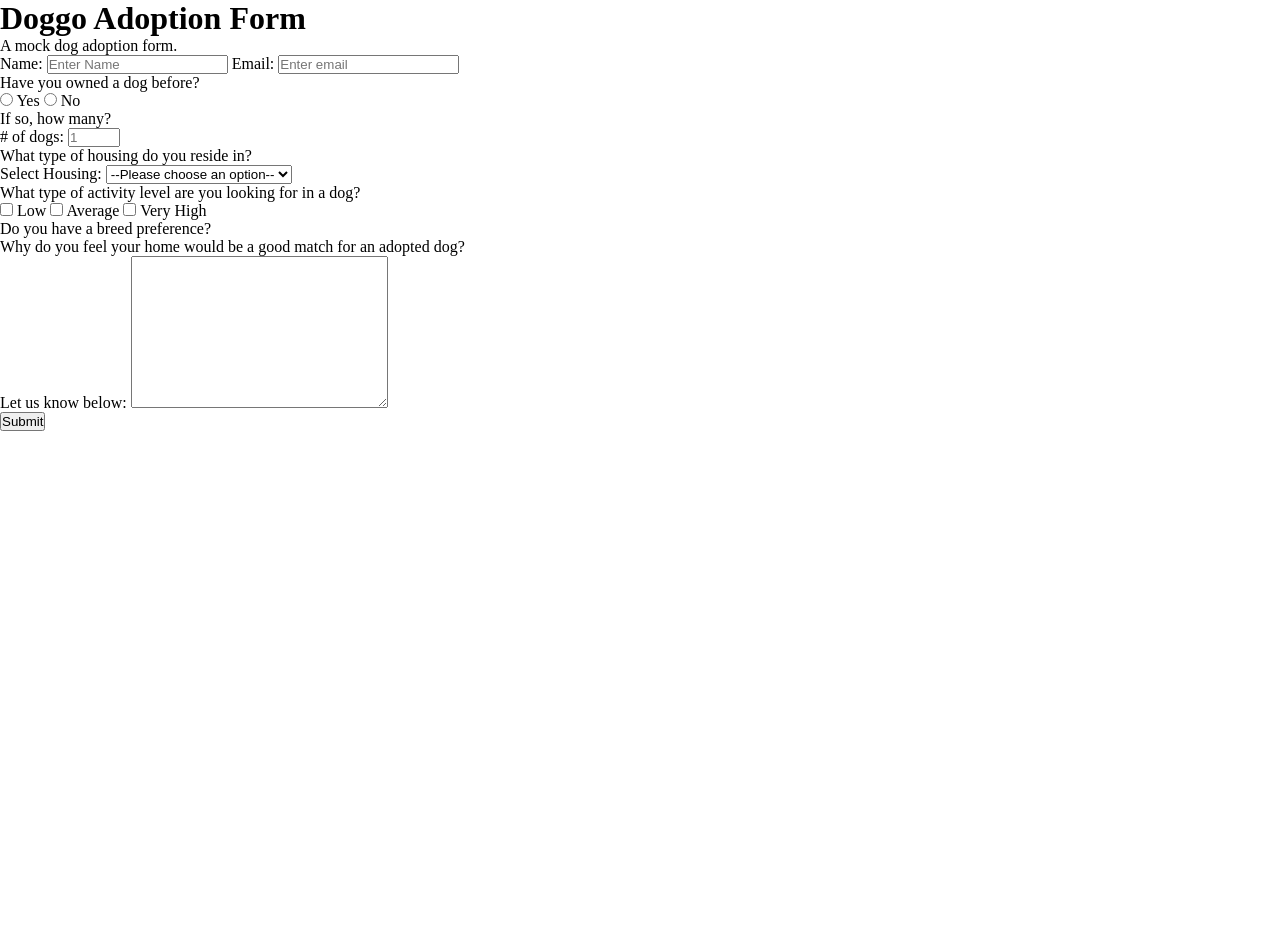
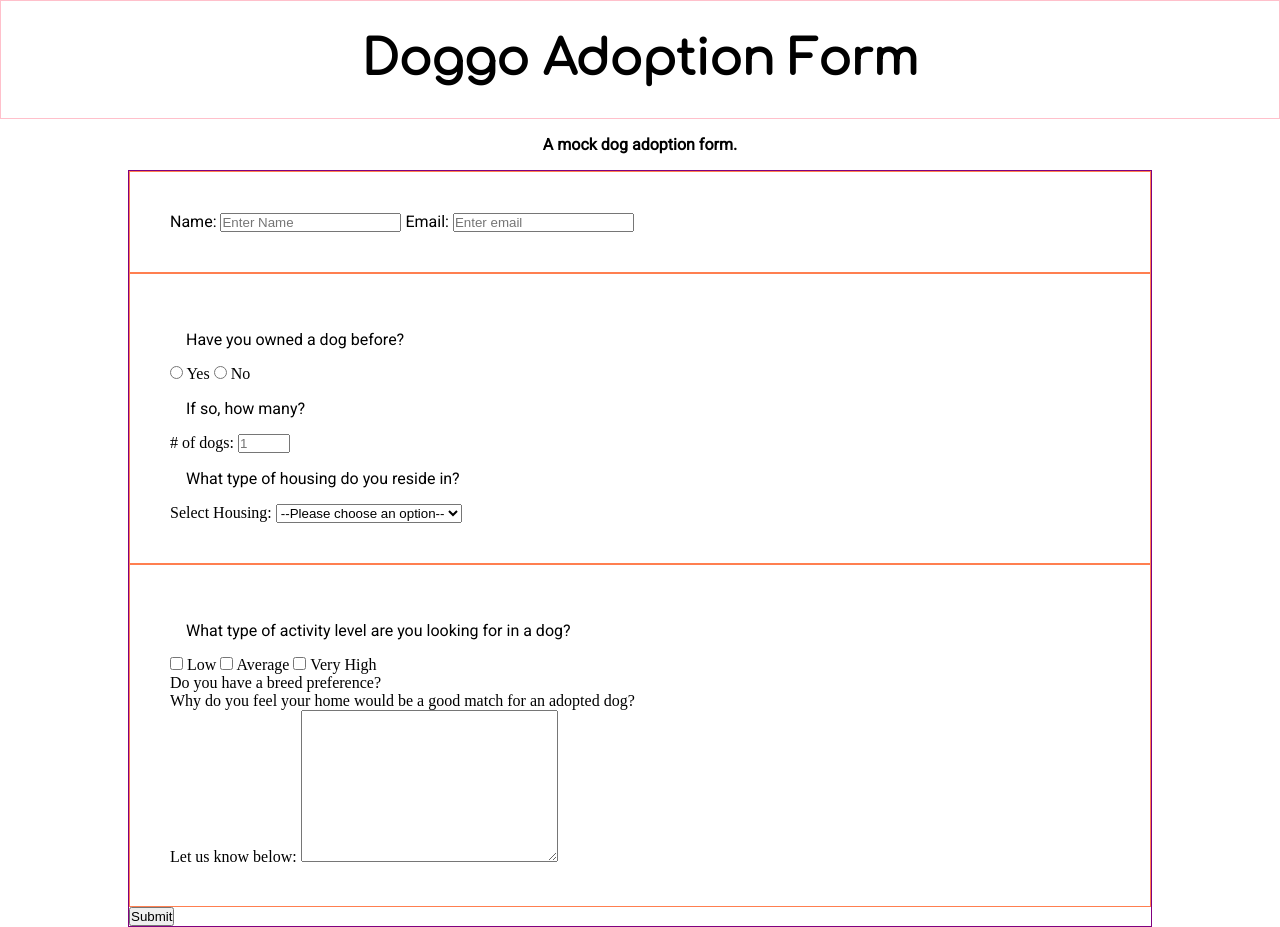
Before and after one commit to Pixelfairy7/FCC-Pet-Survey, a website: page index.html in a window 1280 px wide. Before the commit the page ends 800 px from the top, so only its background shows below. Drawn offline with Linux system fonts and the light colour scheme.

Commit message:
began basic styling

```diff
--- a/index.html
+++ b/index.html
@@ -11,26 +11,26 @@
     <div class="container">
         <header>
             <h1 id="title" class="header">Doggo Adoption Form</h1>
-            <p id="description">A mock dog adoption form.</p>
+            <p id="description" class="copy copy-heading">A mock dog adoption form.</p>
         </header>
         <main>
-            <form id="survey-form">
-                <div class="personal-info">
+            <form id="survey-form" class="form-body">
+                <div class="personal-info copy">
                     <label for="name" id="name-label" >Name:</label>
                     <input type="text" id="name" name="name" placeholder="Enter Name" required>
                     <label for="email" id="email-label">Email:</label>
                     <input type="email"  name="email" id="email" placeholder="Enter email" required>
                 </div>
                 <div class="household-info">
-                    <p>Have you owned a dog before?</p>
+                    <p class="copy">Have you owned a dog before?</p>
                     <input type="radio" id="yes" name="owned" value ="yes">
                     <label for="yes">Yes</label>
                     <input type="radio" id="no" name="owned" value ="no">
                     <label for="no">No</label>
-                    <p>If so, how many?</p>
+                    <p class="copy">If so, how many?</p>
                     <label for="number" id="number-label"># of dogs:</label>
                     <input type="number" id="number" min="0" max="50" placeholder="1" required>
-                    <p>What type of housing do you reside in?</p>
+                    <p class="copy">What type of housing do you reside in?</p>
                     <label for="housing">Select Housing:</label>
                     <select name="housing" id="dropdown">
                         <option value="">--Please choose an option--</option>
@@ -40,7 +40,7 @@
                     </select>
                 </div>
                 <div class="pet-info">
-                    <p>What type of activity level are you looking for in a dog?</p>
+                    <p class="copy">What type of activity level are you looking for in a dog?</p>
                     <input type="checkbox" id="low" name="low" value="low">
                     <label for="low">Low</label>
                     <input type="checkbox" id="average" name="average" value="average">
--- a/sass/main.scss
+++ b/sass/main.scss
@@ -1,5 +1,38 @@
+// Variables:
+$header-font:'Comfortaa', cursive;
+$body-font:'Roboto', sans-serif;
 *{
     margin: 0;
     padding: 0;
     box-sizing: border-box;
 }
+.container{
+    display: flex;
+    flex-direction: column;
+}
+header{
+    text-align: center;
+}
+.form-body{
+    border: 1px solid purple;
+    width: 80%;
+    margin: auto;
+}
+    .header{
+        font-family: $header-font;
+        font-size: 3rem;
+        padding: 2rem;
+        border: 1px solid pink;
+    }
+    .copy{
+        font-family:$body-font;
+        padding: 1rem;
+    }
+    .copy-heading{
+        font-weight: 700;
+    }
+
+    .household-info, .pet-info, .personal-info{
+        padding: 40px;
+        border: 1px solid coral;
+    }
```
Also changed, not shown: css/style.css.
